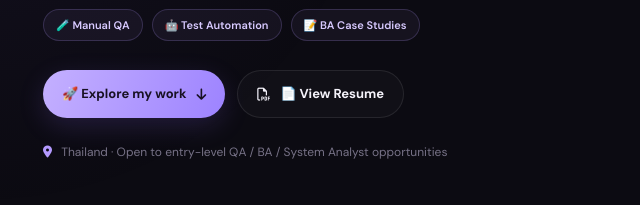
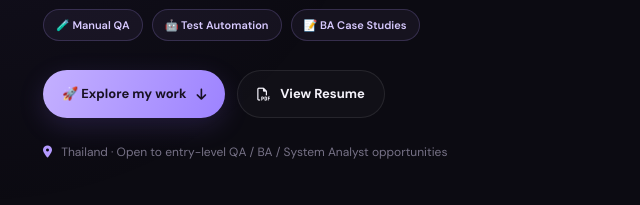
Before and after one commit to parichartsa/Portfoilo, a plain HTML site: page index.html in a window 1280 px wide. Shown: the part 595-800 px from the top of the page, 17-657 px from the left. Drawn offline with Linux system fonts and the light colour scheme.

Commit message:
fixing resume

```diff
--- a/index.html
+++ b/index.html
@@ -74,7 +74,7 @@
               href="resume.pdf"
               target="_blank"
               rel="noopener"
-              ><i class="fa-regular fa-file-pdf"></i> 📄 View Resume</a
+              ><i class="fa-regular fa-file-pdf"></i>View Resume</a
             >
           </div>
           <p class="hero-note">
```
